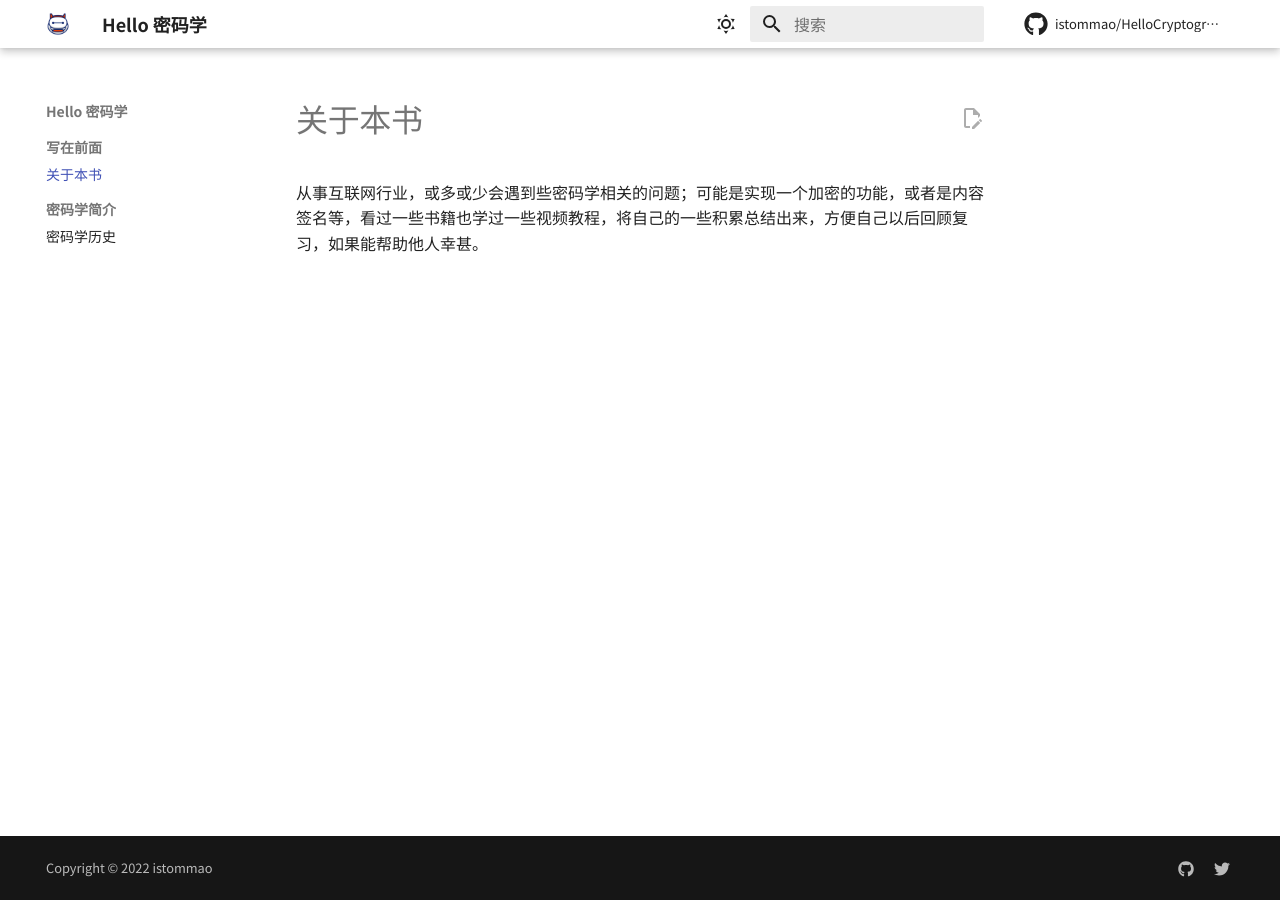
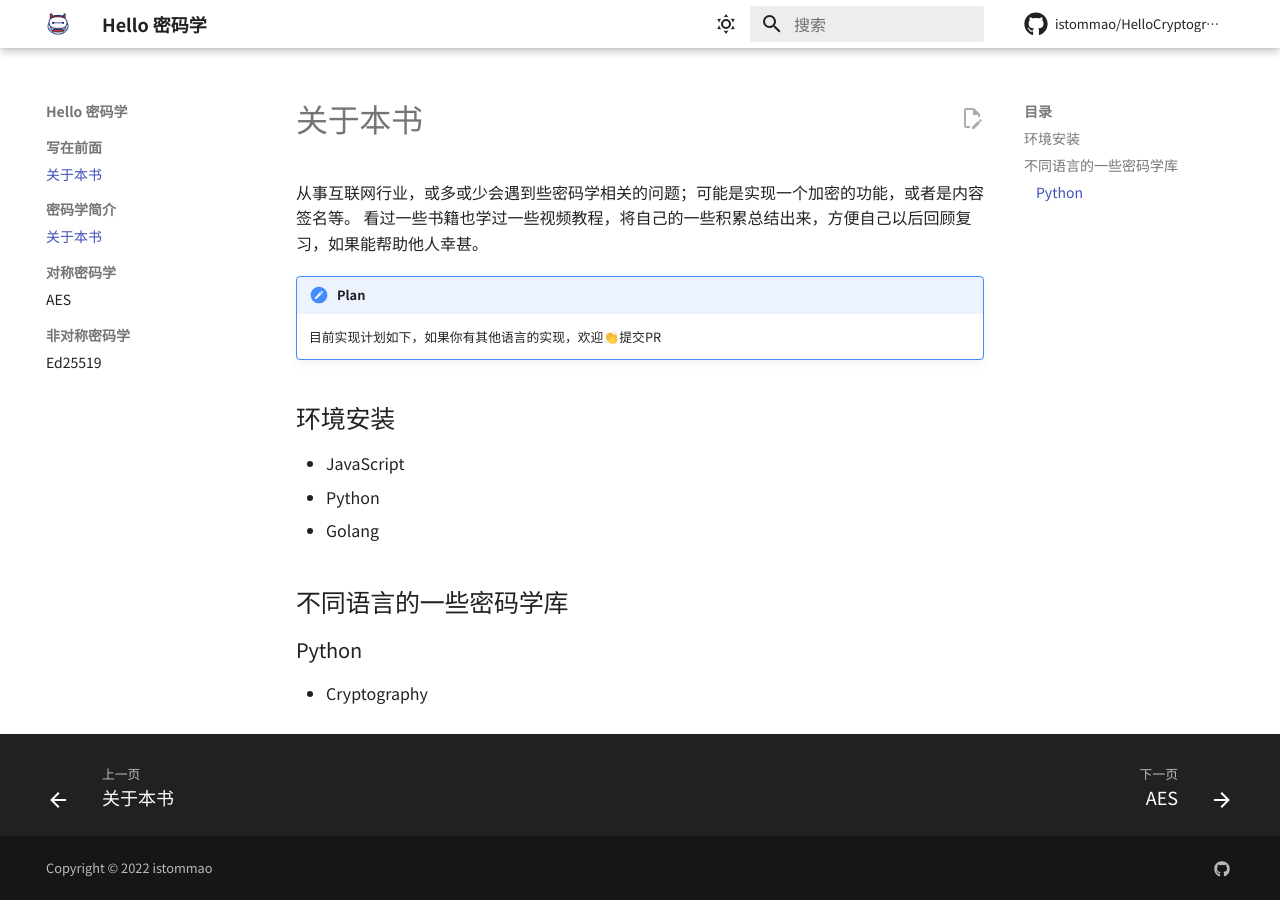
Before and after one commit to istommao/HelloCryptography, an MkDocs documentation site: the page built from docs/chapter_preface/about_the_book.md, in a window 1280 px wide. Built offline with MkDocs 1.6.1 and Material for MkDocs 9.7.7, drawn with Linux system fonts in a browser that asks for light colours; comment, search, counter and statistics services are not loaded.

Commit message:
Add aes and ed25519 docs

```diff
--- a/docs/chapter_preface/about_the_book.md
+++ b/docs/chapter_preface/about_the_book.md
@@ -1,3 +1,22 @@
 # 关于本书
 
-从事互联网行业，或多或少会遇到些密码学相关的问题；可能是实现一个加密的功能，或者是内容签名等，看过一些书籍也学过一些视频教程，将自己的一些积累总结出来，方便自己以后回顾复习，如果能帮助他人幸甚。
+从事互联网行业，或多或少会遇到些密码学相关的问题；可能是实现一个加密的功能，或者是内容签名等。
+看过一些书籍也学过一些视频教程，将自己的一些积累总结出来，方便自己以后回顾复习，如果能帮助他人幸甚。
+
+
+!!! Plan
+
+    目前实现计划如下，如果你有其他语言的实现，欢迎👏提交PR
+
+
+## 环境安装
+
+- JavaScript
+- Python
+- Golang
+
+## 不同语言的一些密码学库
+
+### Python
+
+- Cryptography
--- a/mkdocs.yml
+++ b/mkdocs.yml
@@ -67,8 +67,8 @@
   social:
     - icon: fontawesome/brands/github
       link: https://github.com/istommao
-    - icon: fontawesome/brands/twitter
-      link: https://twitter.com/istommao
+    # - icon: fontawesome/brands/twitter
+    #   link: https://twitter.com/istommao
     # - icon: fontawesome/solid/code
     #   link: https://leetcode.cn/u/jyd/
   generator: false
@@ -129,4 +129,8 @@
     # - 编程环境安装: chapter_preface/installation.md
     # - 一起参与创作: chapter_preface/contribution.md
   - 密码学简介:
-    - 密码学历史: chapter_data_structure/data_and_memory.md
+    - 密码学历史: chapter_preface/about_the_book.md
+  - 对称密码学:
+    - AES: symmetric/aes.md
+  - 非对称密码学:
+    - Ed25519: asymmetric/ed25519.md
```
Also changed, not shown: docs/asymmetric/ed25519.md (added, +104 -0 lines), docs/symmetric/aes.md (added, +88 -0 lines).
